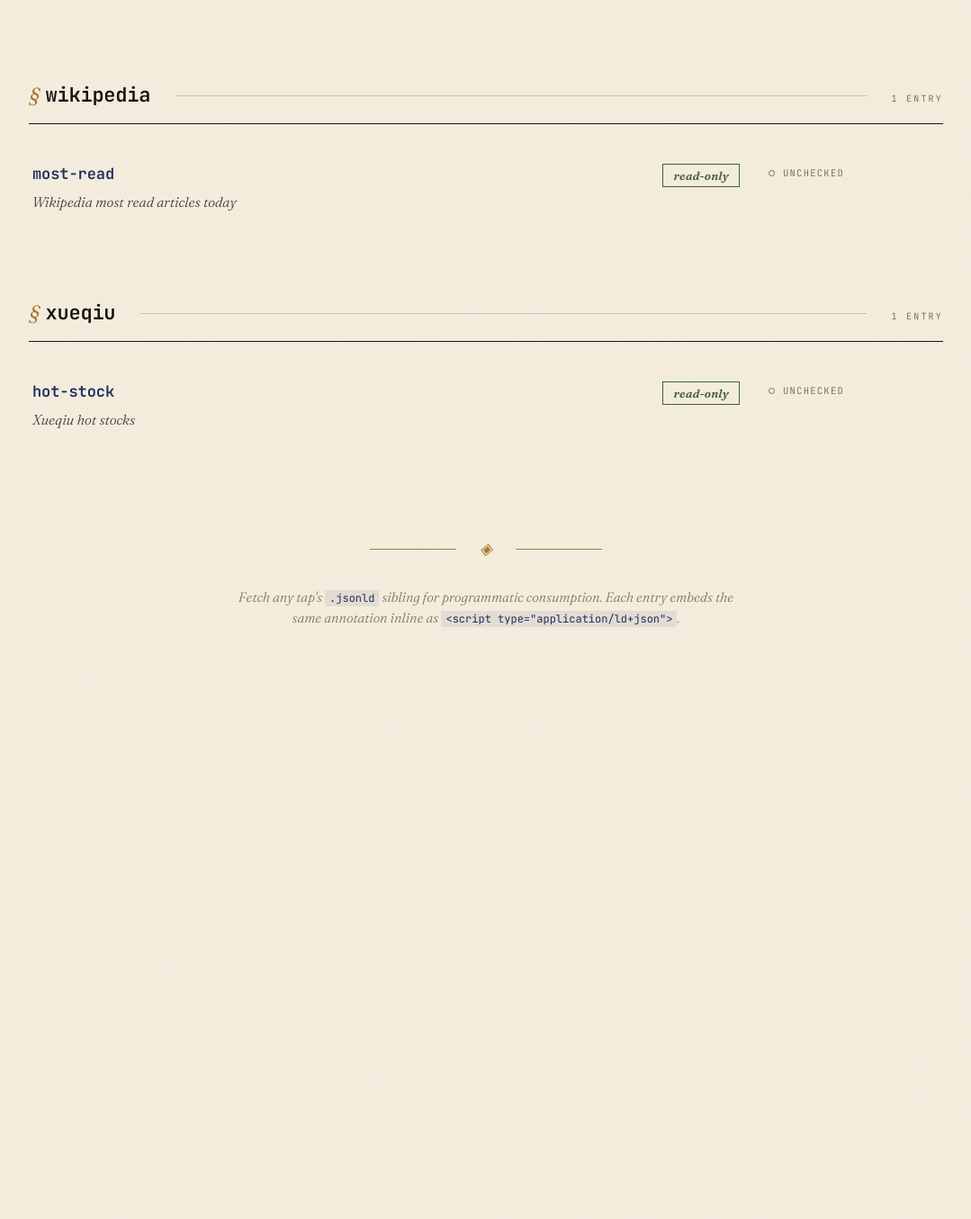
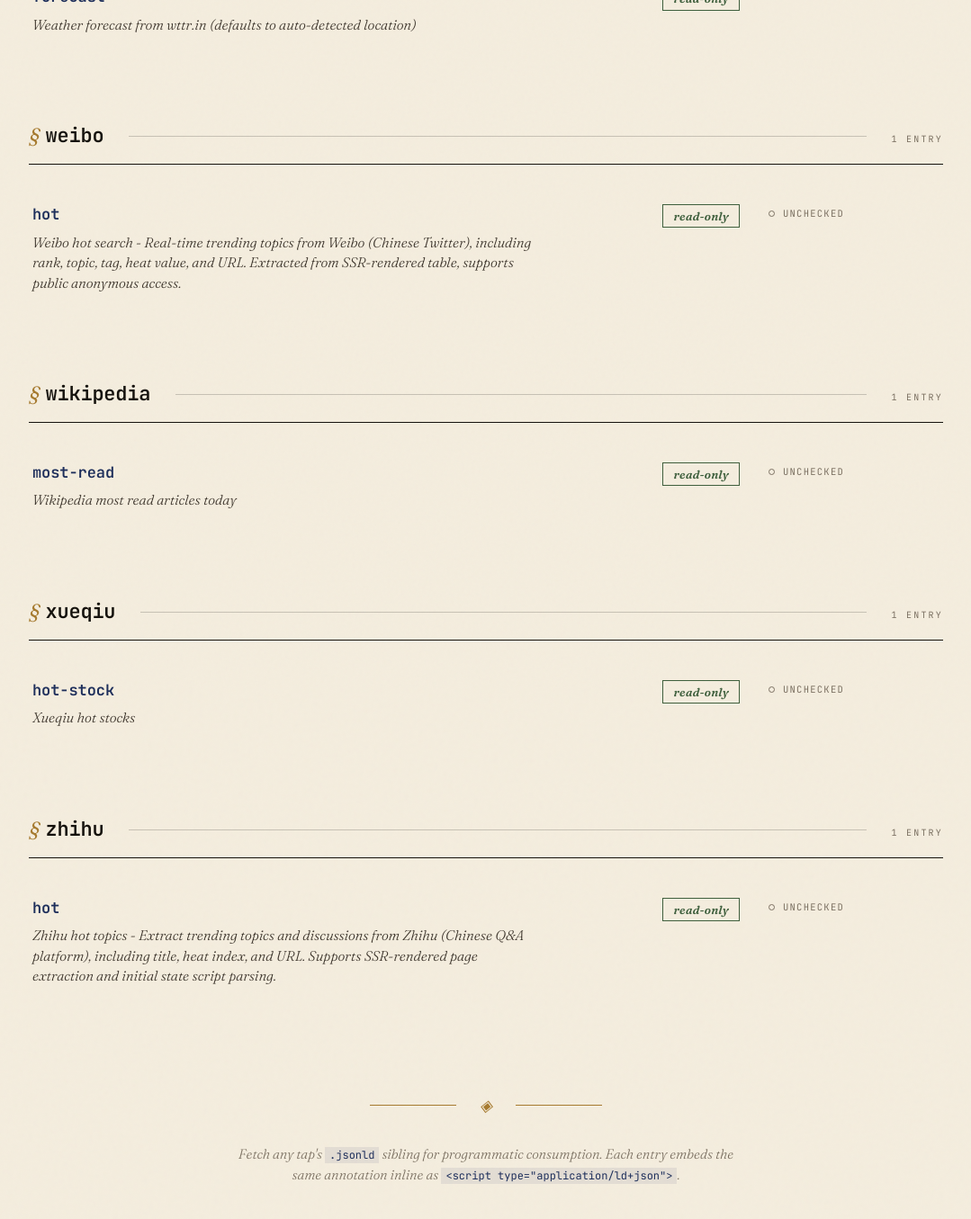
Before and after one commit to LeonTing1010/tap, a Jekyll site: the page built from docs/taps/index.html, in a window 1280 px wide and 1400 px high, scrolled down 13141 px. Shown: the top 1355 px of the window at 90% size, without its empty margins (100-1179 px from the left). Built offline with Jekyll 4.4.1, drawn with Linux system fonts in a browser that asks for light colours; before the commit the page ends 13928 px from its top, so only the background shows below that; some of the changed text lies outside the part shown.

Commit message:
feat(taps): Update and add tap descriptions with rich metadata
- Update zhihu/hot, weibo/hot, 36kr/hot with detailed descriptions
- Add new tap pages: bilibili/hot, reddit/hot, xiaohongshu/search
- Update jsonld files with English descriptions, columns, args, and health checks
- All descriptions now include full parameter documentation and usage examples

```diff
--- /dev/null
+++ b/docs/taps/36kr/hot.html
@@ -0,0 +1,63 @@
+---
+layout: tap
+site_name: 36kr
+tap_name: hot
+description: "36Kr hot list - Tech and startup news from 36Kr (leading Chinese tech media), including rank, title, view count, and URL. Extracted from hot-list page with multiple selector support and JSON-LD fallback."
+intent: read
+columns: ["rank", "title", "hot", "url"]
+args: ["limit"]
+args_json: |
+  {"limit":{"type":"int","default":20,"description":"Maximum number of items to return"}}
+health_json: |
+  {"min_rows":5,"non_empty":["title"]}
+example_args: '{"limit": 10}'
+source_url: https://github.com/LeonTing1010/tap-skills/blob/main/showcase/36kr/hot.tap.js
+license: MIT
+---
+
+<section>
+  <h2>What it does</h2>
+  <p>Extracts trending tech and startup news from 36Kr (36氪), China's leading technology and entrepreneurship media platform. Returns hot articles with ranking, title, view count, and URLs. The tap uses multiple CSS selectors and JSON-LD fallback to handle site structure changes gracefully.</p>
+</section>
+
+<section>
+  <h2>Columns</h2>
+  <table>
+    <thead><tr><th>Column</th><th>Type</th><th>Description</th></tr></thead>
+    <tbody>
+      <tr><td>rank</td><td>string</td><td>Article ranking position</td></tr>
+      <tr><td>title</td><td>string</td><td>Article headline</td></tr>
+      <tr><td>hot</td><td>string</td><td>View count / popularity metric</td></tr>
+      <tr><td>url</td><td>string</td><td>Direct link to article</td></tr>
+    </tbody>
+  </table>
+</section>
+
+<section>
+  <h2>Install Taprun once</h2>
+  <p>Taprun ships as a single MCP server exposing a catalog of compiled taps. One-time setup on macOS / Linux:</p>
+  <pre><code>brew install LeonTing1010/tap/taprun
+tap mcp connect</code></pre>
+  <p>Or drop this into your <code>claude_desktop_config.json</code>:</p>
+  <pre><code>{
+  "mcpServers": {
+    "tap": {
+      "command": "tap",
+      "args": ["mcp", "start"]
+    }
+  }
+}</code></pre>
+</section>
+
+<section>
+  <h2>Call <code>36kr/hot</code></h2>
+  <p>Terminal, once installed:</p>
+  <pre><code>tap run 36kr/hot --limit 10</code></pre>
+  <p>From the MCP host:</p>
+  <pre><code>tap.run({ site: "36kr", name: "hot", args: { limit: 10 } })</code></pre>
+</section>
+
+<section>
+  <h2>Why 36Kr matters</h2>
+  <p>36Kr is one of China's most influential tech media platforms, covering startup news, venture capital, and technology trends. It's an essential source for understanding the Chinese tech ecosystem and startup landscape.</p>
+</section>
--- a/docs/taps/weibo/hot.html
+++ b/docs/taps/weibo/hot.html
@@ -2,22 +2,36 @@
 layout: tap
 site_name: weibo
 tap_name: hot
-description: "Weibo hot search trending topics"
+description: "Weibo hot search - Real-time trending topics from Weibo (Chinese Twitter), including rank, topic, tag, heat value, and URL. Extracted from SSR-rendered table, supports public anonymous access."
 intent: read
-columns: []
-args: []
+columns: ["rank", "title", "tag", "hot", "url"]
+args: ["limit"]
 args_json: |
-  {}
+  {"limit":{"type":"int","default":50,"description":"Maximum number of items to return"}}
 health_json: |
-  {"min_rows":10,"non_empty":["title"]}
-example_args: ""
+  {"min_rows":20,"non_empty":["title"]}
+example_args: '{"limit": 30}'
 source_url: https://github.com/LeonTing1010/tap-skills/blob/main/showcase/weibo/hot.tap.js
 license: MIT
 ---
 
 <section>
   <h2>What it does</h2>
-  <p>Weibo hot search trending topics</p>
+  <p>Extracts real-time trending topics from Weibo (微博), China's largest microblogging platform similar to Twitter/X. Returns hot search topics with ranking, title, category tags, heat values, and direct links. Data is extracted from the SSR-rendered hot search table and supports public anonymous access.</p>
+</section>
+
+<section>
+  <h2>Columns</h2>
+  <table>
+    <thead><tr><th>Column</th><th>Type</th><th>Description</th></tr></thead>
+    <tbody>
+      <tr><td>rank</td><td>string</td><td>Ranking position (1-50)</td></tr>
+      <tr><td>title</td><td>string</td><td>Hot topic/trending keyword</td></tr>
+      <tr><td>tag</td><td>string</td><td>Category tag (e.g., 热, 新, 荐)</td></tr>
+      <tr><td>hot</td><td>string</td><td>Heat value / search volume</td></tr>
+      <tr><td>url</td><td>string</td><td>Direct link to search results</td></tr>
+    </tbody>
+  </table>
 </section>
 
 <section>
@@ -39,12 +53,16 @@
 <section>
   <h2>Call <code>weibo/hot</code></h2>
   <p>Terminal, once installed:</p>
-  <pre><code>tap run weibo/hot</code></pre>
-  <p>From the MCP host — exact same compiled plan, deterministic replay, zero LLM tokens:</p>
-  <pre><code>tap.run({ site: &quot;weibo&quot;, name: &quot;hot&quot; })</code></pre>
+  <pre><code>tap run weibo/hot --limit 30</code></pre>
+  <p>From the MCP host:</p>
+  <pre><code>tap.run({ site: "weibo", name: "hot", args: { limit: 30 } })</code></pre>
 </section>
 
 <section>
-  <h2>Why compile it once</h2>
-  <p>This plan was forged once — the AI read <code>weibo</code>, picked stable structural addresses (JSON-LD, ARIA, RSS, or declared API endpoints, in that priority order), and saved them to a <code>.tap.json</code>. Every replay since then has used zero LLM tokens. When <code>weibo</code> ships a site change that breaks the extraction, <code>tap doctor</code> surfaces it before your data goes stale — not after your pipeline silently writes garbage for a week.</p>
+  <h2>Related weibo taps</h2>
+  <table><thead><tr><th>tap</th><th>description</th></tr></thead><tbody>
+    <tr><td><a href="/taps/weibo/search"><code>weibo/search</code></a></td><td>Search Weibo posts</td></tr>
+    <tr><td><a href="/taps/weibo/detail"><code>weibo/detail</code></a></td><td>Read post details and comments</td></tr>
+    <tr><td><a href="/taps/weibo/post"><code>weibo/post</code></a></td><td>Publish a Weibo post</td></tr>
+  </tbody></table>
 </section>
--- /dev/null
+++ b/docs/taps/zhihu/hot.html
@@ -0,0 +1,67 @@
+---
+layout: tap
+site_name: zhihu
+tap_name: hot
+description: "Zhihu hot topics - Extract trending topics and discussions from Zhihu (Chinese Q&A platform), including title, heat index, and URL. Supports SSR-rendered page extraction and initial state script parsing."
+intent: read
+columns: ["rank", "title", "heat", "url"]
+args: ["limit"]
+args_json: |
+  {"limit":{"type":"int","default":50,"description":"Maximum number of items to return"}}
+health_json: |
+  {"min_rows":10,"non_empty":["title"]}
+example_args: '{"limit": 20}'
+source_url: https://github.com/LeonTing1010/tap-skills/blob/main/showcase/zhihu/hot.tap.js
+license: MIT
+---
+
+<section>
+  <h2>What it does</h2>
+  <p>Extracts trending topics from Zhihu (知乎), the largest Chinese Q&A platform similar to Quora. Returns hot topics with their ranking, title, heat index, and direct URLs. The tap uses multiple extraction strategies including DOM selectors and initial state script parsing to ensure robust data retrieval even when the site structure changes.</p>
+</section>
+
+<section>
+  <h2>Columns</h2>
+  <table>
+    <thead><tr><th>Column</th><th>Type</th><th>Description</th></tr></thead>
+    <tbody>
+      <tr><td>rank</td><td>string</td><td>Topic ranking position</td></tr>
+      <tr><td>title</td><td>string</td><td>Hot topic title</td></tr>
+      <tr><td>heat</td><td>string</td><td>Heat index / popularity score</td></tr>
+      <tr><td>url</td><td>string</td><td>Direct link to the topic</td></tr>
+    </tbody>
+  </table>
+</section>
+
+<section>
+  <h2>Install Taprun once</h2>
+  <p>Taprun ships as a single MCP server exposing a catalog of compiled taps. One-time setup on macOS / Linux:</p>
+  <pre><code>brew install LeonTing1010/tap/taprun
+tap mcp connect</code></pre>
+  <p>Or drop this into your <code>claude_desktop_config.json</code>:</p>
+  <pre><code>{
+  "mcpServers": {
+    "tap": {
+      "command": "tap",
+      "args": ["mcp", "start"]
+    }
+  }
+}</code></pre>
+</section>
+
+<section>
+  <h2>Call <code>zhihu/hot</code></h2>
+  <p>Terminal, once installed:</p>
+  <pre><code>tap run zhihu/hot --limit 20</code></pre>
+  <p>From the MCP host:</p>
+  <pre><code>tap.run({ site: "zhihu", name: "hot", args: { limit: 20 } })</code></pre>
+</section>
+
+<section>
+  <h2>Related zhihu taps</h2>
+  <table><thead><tr><th>tap</th><th>description</th></tr></thead><tbody>
+    <tr><td><a href="/taps/zhihu/search"><code>zhihu/search</code></a></td><td>Search Zhihu questions</td></tr>
+    <tr><td><a href="/taps/zhihu/detail"><code>zhihu/detail</code></a></td><td>Read question details and answers</td></tr>
+    <tr><td><a href="/taps/zhihu/publish"><code>zhihu/publish</code></a></td><td>Publish article on Zhihu</td></tr>
+  </tbody></table>
+</section>
```
Also changed, not shown: other parts of docs/taps/weibo/hot.html (+5 -5 lines), 11 other files.
